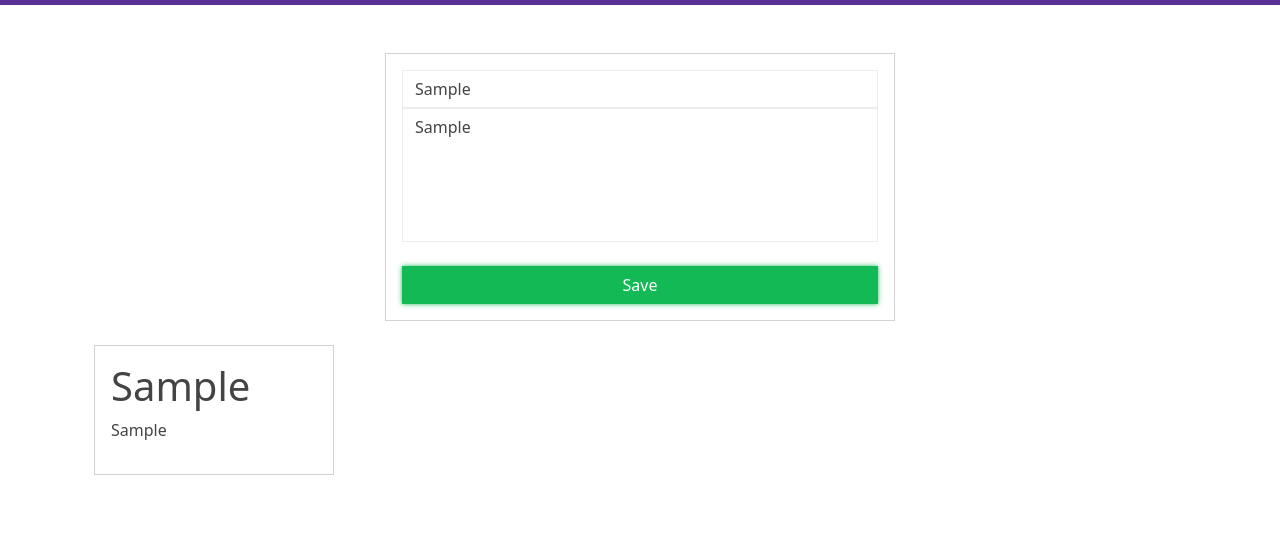
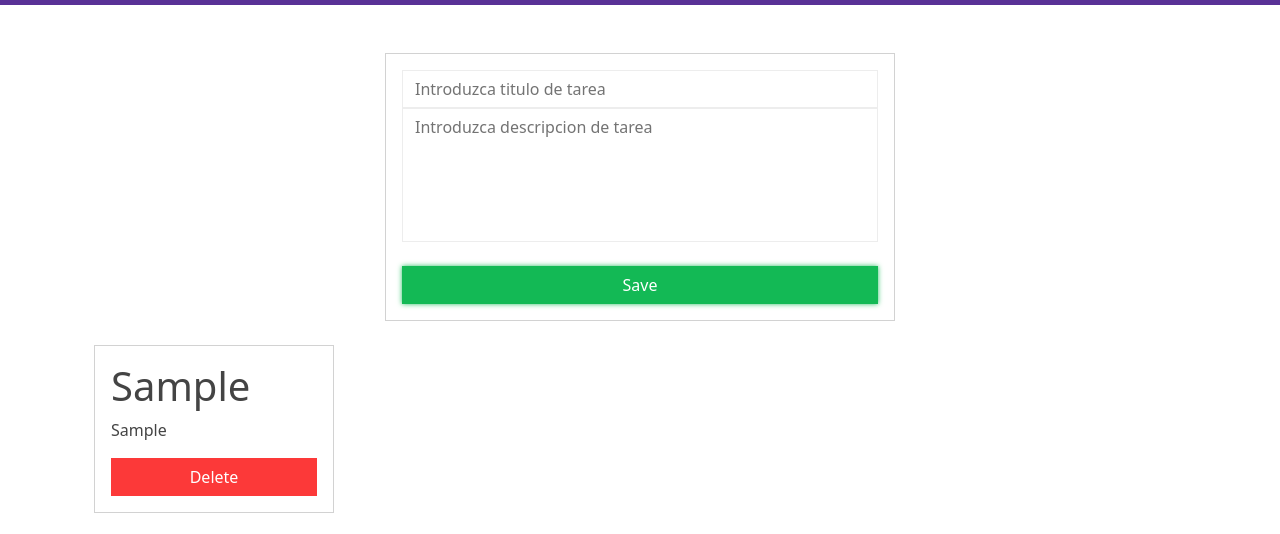
Before and after one commit to NachoXS15/todo-tasks-app, a React (Create React App) app: page / in a window 1280 px wide. Both pictures are taken after typing "Sample", "Sample" into the empty fields and a click on the button "Save". Shown: the part 311-845 px from the top of the page. Before the commit the page ends 810 px from the top, so only its background shows below. Built offline with nearby package versions, Linux system fonts and the light colour scheme; grey boxes are pictures that could not be loaded.

Commit message:
added ids and removeTask function

```diff
--- a/src/App.tsx
+++ b/src/App.tsx
@@ -20,7 +20,11 @@ function App(): JSX.Element{
   const [inputValue, setInputValue] = useState("");
 
   //functions
-  const addTasks = (task: ITask) => setTasks([...tasks, task]);;
+  const getTimestamp = () => new Date().getTime();
+
+  const addTasks = (task: ITask) => setTasks([...tasks, {...task, id: getTimestamp(), done: false}]);;
+
+  const removeTasks = (id: number) => setTasks(tasks.splice(id, 1));
 
   // const toogleDoneTask = (i: number): void  => {
   //   const newTasks: ITask[] = [...tasks];
@@ -33,6 +37,9 @@ function App(): JSX.Element{
   //   newTasks.splice(i, 1);
   //   setTasks(newTasks);
   // }
+
+
+
   // // handlers
   // const handlerInputError = (e: ChangeEvent) => {
   //   setInputValue(e.target.value)
@@ -46,7 +53,7 @@ function App(): JSX.Element{
         <AddForm addTask={addTasks}/>
         <div className="row">
           <div className="col-md-8">
-            <TaskList tasks={tasks}/>
+            <TaskList tasks={tasks} removeTasks={removeTasks}/>
           </div>
         </div>
       </div>
--- a/src/components/AddForm.tsx
+++ b/src/components/AddForm.tsx
@@ -20,6 +20,10 @@ export default function AddForm({addTask}: Props) {
   const handleNewTask = (e: formElement):void => {
     e.preventDefault();
     addTask(task)
+    setTask({
+      name: "",
+      description: ""
+    })
   };
 
   return (
@@ -38,6 +42,7 @@ export default function AddForm({addTask}: Props) {
                   }
                   autoFocus
                   name="name"
+                  value={task.name}
                 />
                 <textarea
                   cols={20}
@@ -47,6 +52,7 @@ export default function AddForm({addTask}: Props) {
                   className="form-control mb-3 shadow-none"
                   name="description"
                   onChange={handleInputChange}
+                  value={task.description}
                 ></textarea>
                 <button
                   style={{ width: "100%" }}
--- a/src/components/TaskCard.tsx
+++ b/src/components/TaskCard.tsx
@@ -3,14 +3,16 @@ import ITask from '../interfaces/iTask';
 
 interface Props {
     tasks: ITask;
+    removeTasks: (id: number) => void;
   }
 
 
-export default function TaskCard({tasks}: Props) {
+export default function TaskCard({tasks, removeTasks}: Props) {
   return (
     <div className='card card-body'>
         <h1>{tasks.name}</h1>
         <p>{tasks.description}</p>
+        <button className='btn btn-danger' onClick={() => tasks.id && removeTasks(tasks.id)}>Delete</button>
     </div>
   )
 }
--- a/src/components/TaskList.tsx
+++ b/src/components/TaskList.tsx
@@ -4,17 +4,17 @@ import TaskCard from "./TaskCard";
 
 interface Props {
   tasks: ITask[];
+  removeTasks: (id: number) => void;
 }
 
-export default function TaskList({ tasks }: Props) {
+export default function TaskList({ tasks, removeTasks }: Props) {
   return (
     <>
       {
         tasks.map((task, i: number) => (
-          <div className="col-md-4" key={i}>
-            <TaskCard tasks={task} />
+          <div className="col-md-4" key={task.id}>
+            <TaskCard tasks={task} removeTasks={removeTasks}/>
           </div>
-
         ))
       }
     </>
```
